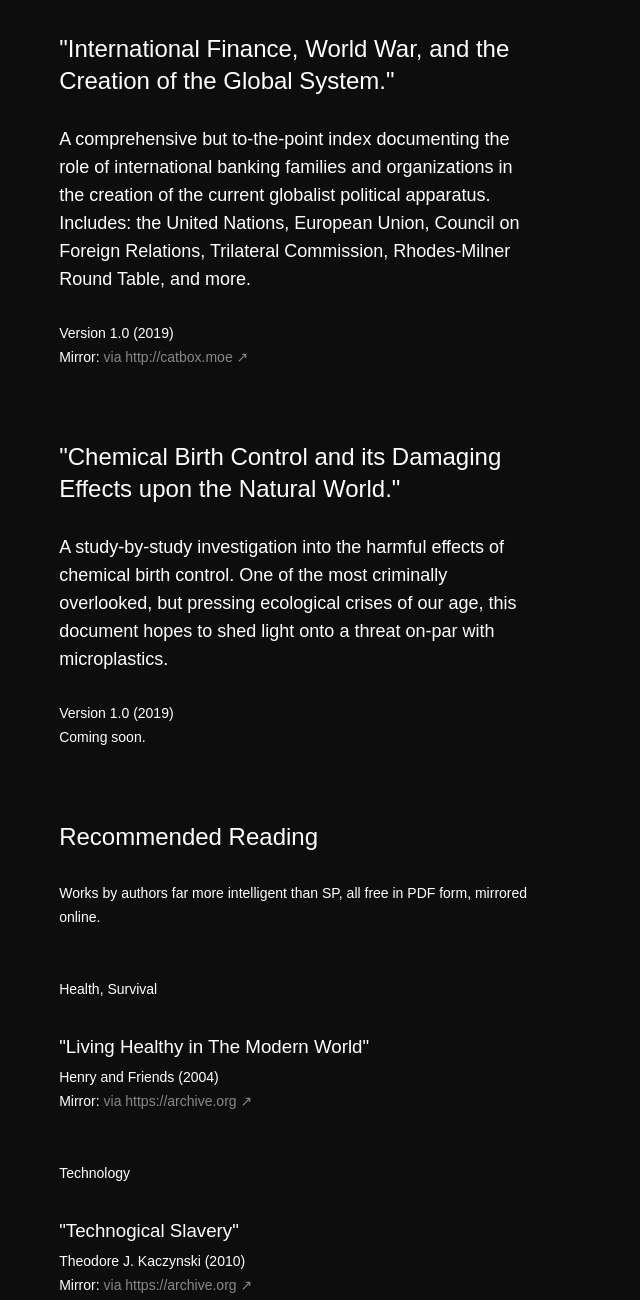
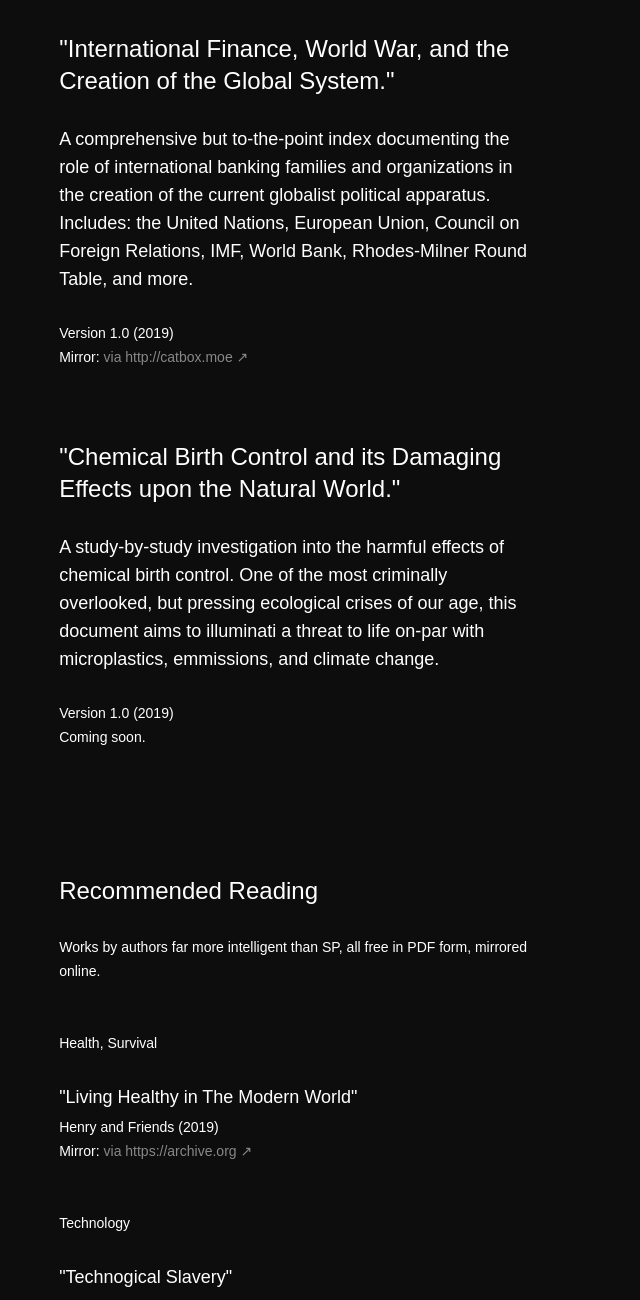
Before and after one commit to somali-pirate/somali-pirate.github.io, a plain HTML site: page index.html in a window 1280 px wide. Shown: the part 280-1580 px from the top of the page, without its empty margins (0-640 px from the left). Drawn offline with Linux system fonts and the light colour scheme; a web font is replaced by a local one.

Commit message:
layout finalized update

```diff
--- a/index.html
+++ b/index.html
@@ -42,6 +42,12 @@
         line-height:32px;
         margin-bottom:28px;
       }
+      h3{
+        font-size:18px;
+        line-height:28px;
+        margin-bottom:4px;
+      }
+
       p{
         font-size:18px;
         line-height:28px;
@@ -72,6 +78,9 @@
       .margin3{
         margin-bottom:72px;
       }
+      .margin4{
+        margin-bottom:126px;
+      }
     </style>
 
   </head>
@@ -94,7 +103,7 @@
     <p>
       A comprehensive but to-the-point index documenting the role of international banking
       families and organizations in the creation of the current globalist political apparatus.
-      Includes: the United Nations, European Union, Council on Foreign Relations, Trilateral Commission,
+      Includes: the United Nations, European Union, Council on Foreign Relations, IMF, World Bank,
       Rhodes-Milner Round Table, and more.
     </p>
     <h5 class="margin3">
@@ -110,9 +119,10 @@
     <p>
       A study-by-study investigation into the harmful effects of chemical birth control.
       One of the most criminally overlooked, but pressing ecological crises of our age,
-      this document hopes to shed light onto a threat on-par with microplastics.
+      this document aims to illuminati a threat to life on-par with microplastics, emmissions,
+      and climate change.
     </p>
-    <h5 class="margin3">
+    <h5 class="margin4">
       Version 1.0 (2019)
       <br>
       <!--Mirror: <a target="_blank" href="https://files.catbox.moe/frrgr2.pdf">via http://catbox.moe ↗</a>-->
@@ -135,7 +145,7 @@
       "Living Healthy in The Modern World"
     </h3>
     <h4 class="margin2">
-      Henry and Friends (2004)
+      Henry and Friends (2019)
       <br>
       Mirror: <a target="_blank" href="https://ia801408.us.archive.org/17/items/LivingHealthyInTheModernWorldHenryAndFriends/Living%20Healthy%20in%20The%20Modern%20World%20-%20Henry%20and%20Friends.pdf">via https://archive.org ↗</a>
     </h4>
```
